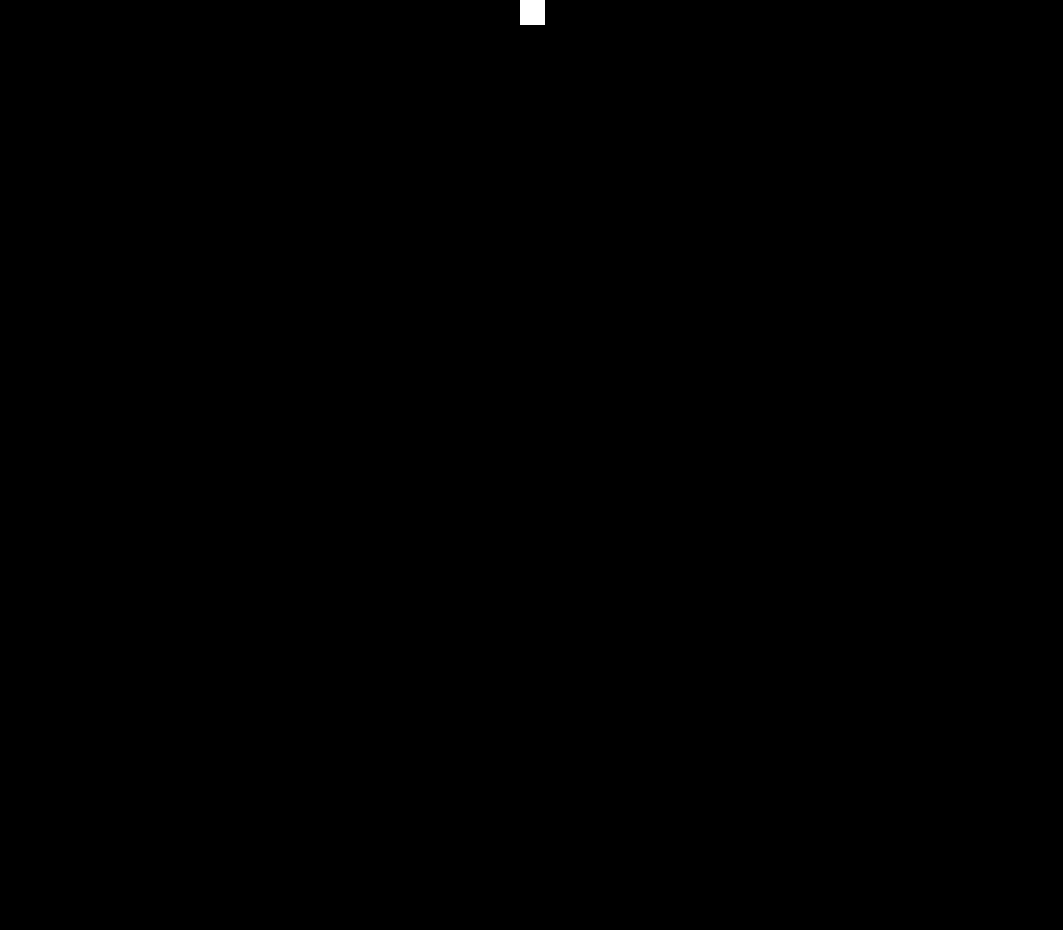
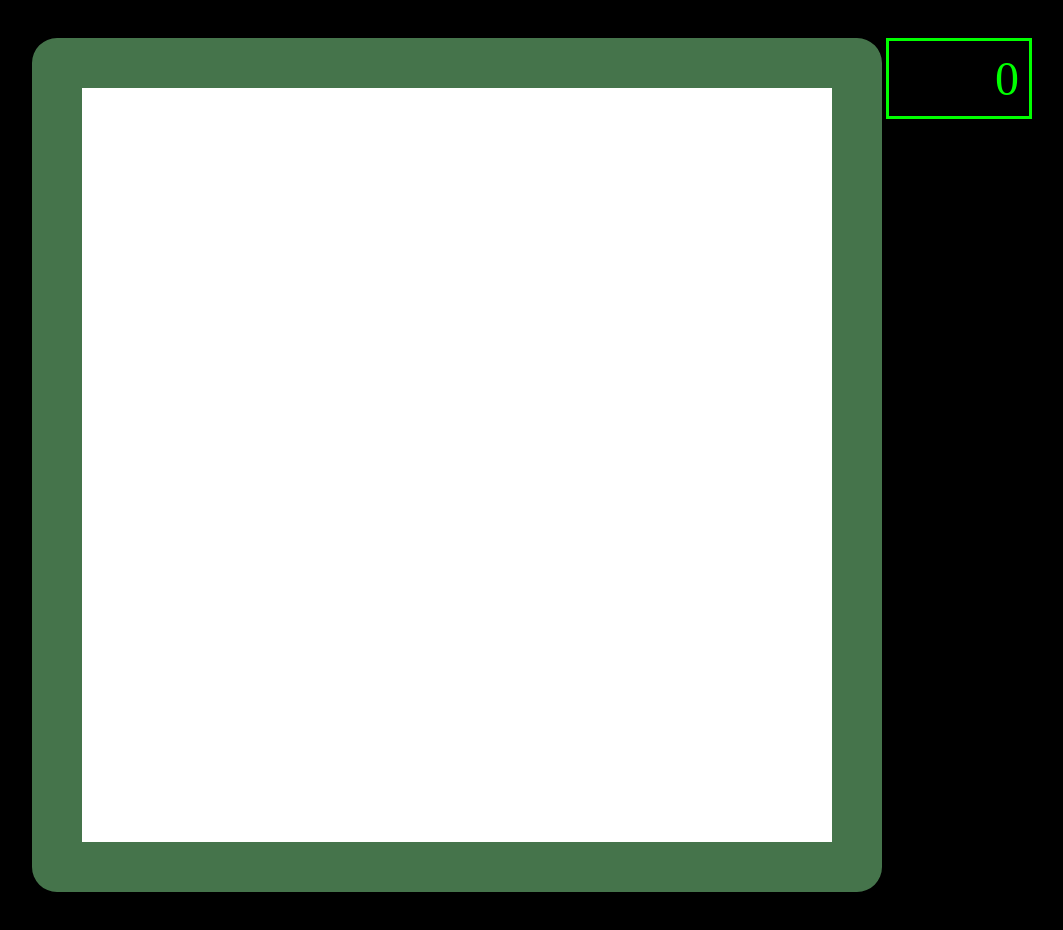
Before and after one commit to dmitrygvyalkov/snake-js-canvas, a plain HTML site: page index.html in a window 1280 px wide. Shown: the whole page, without its empty margins (108-1171 px from the left). Before the commit the page ends 800 px from the top, so only its background shows below. Drawn offline with Linux system fonts and the light colour scheme.

Commit message:
Створили основу нашого ігрового поля

```diff
--- a/css/main.css
+++ b/css/main.css
@@ -1,17 +1,28 @@
-html {
-  height: 100%;
+body {
+  background: #000;
 }
 
-body {
-  background: #000;
-  height: 100%;
-  margin: 0;
+.main {
+  padding: 30px;
+  text-align: center;
 }
 
-.white {
-  width: 25px;
-  height: 25px;
-  display: block;
-  margin: 0px auto;
+.block-col {
+  display: inline-block;
+  vertical-align: top;
+}
+
+.block-col--main {
   background: #fff;
+  border: 50px solid #45744b;
+  border-radius: 25px;
 }
+
+.score {
+  color: #0f0;
+  width: 120px;
+  border: 3px solid #0f0;
+  text-align: right;
+  padding: 10px;
+  font-size: 3em;
+}
--- a/index.html
+++ b/index.html
@@ -6,7 +6,14 @@
   <link rel="stylesheet" href="css/main.css">
 </head>
 <body>
-  <div class="white"></div>
+  <div id="main" class="main">
+    <div class="block-col block-col--main">
+      <canvas id="canv" class="canv" width="750" height="750"></canvas>
+    </div>
+    <div class="block-col">
+      <div id="score" class="score">0</div>
+    </div>
+  </div>
 
 <script>
 'use strict';
```
